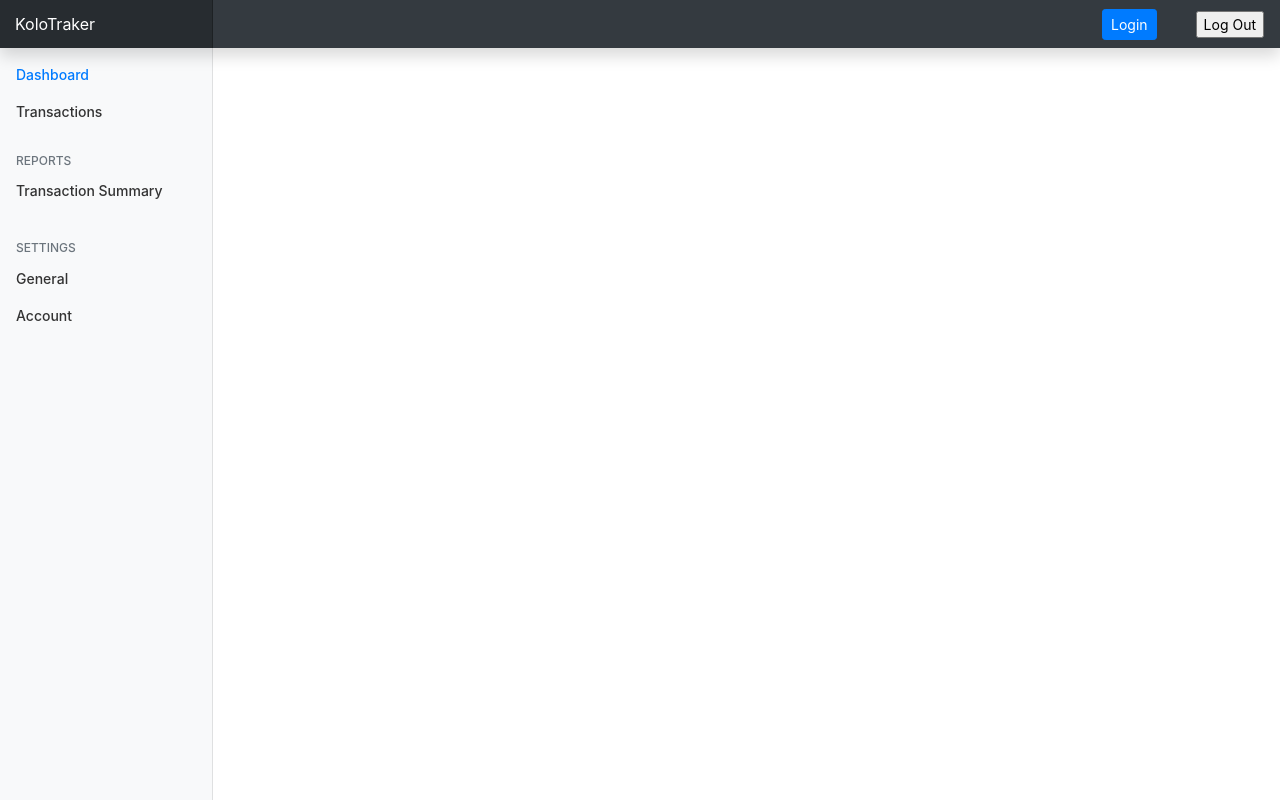
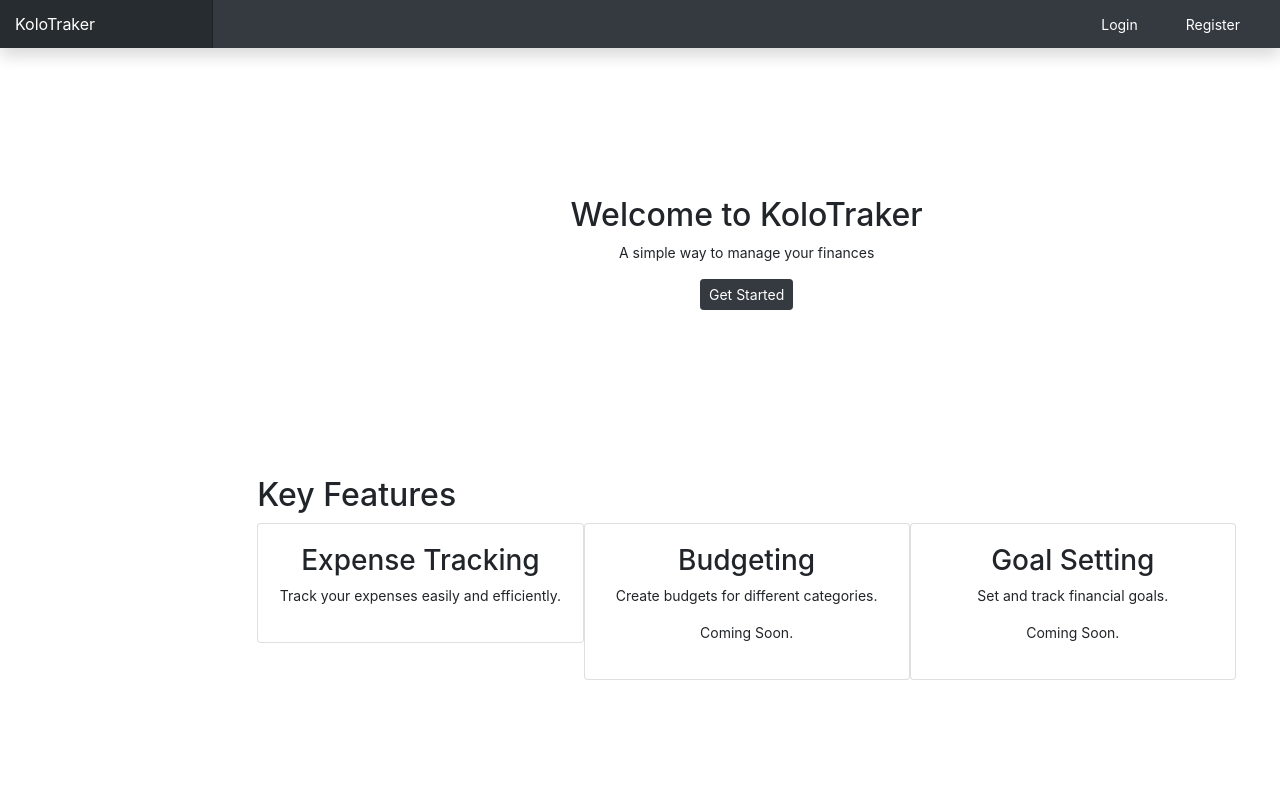
Before and after one commit to HarpLoid/kolotraker, a Django app: page / in a window 1280 px wide. Run offline with Django 3.2, Linux system fonts and the light colour scheme; some libraries are stand-ins or nearby versions.

Commit message:
deploying to heroku

```diff
--- a/authentication/views.py
+++ b/authentication/views.py
@@ -92,4 +92,4 @@ class LogoutView(View):
     def post(self, request):
         auth.logout(request)
         messages.success(request, 'You have been logged out')
-        return redirect('login')
+        return redirect('landing_page')
--- a/kolotraker/static/css/main.css
+++ b/kolotraker/static/css/main.css
@@ -21,3 +21,43 @@
 .show-password-toggle:hover {
   transform: scale(1.2);
 }
+
+.container {
+  max-width: 1200px;
+  margin: 0 auto;
+  padding: 0 20px;
+}
+
+.hero {
+  text-align: center;
+  padding: 100px 0;
+}
+
+.features {
+  padding: 50px 0;
+}
+
+.feature {
+  width: 33.33%;
+  float: left;
+  text-align: center;
+}
+
+.testimonials {
+  background-color: #f5f5f5;
+  padding: 50px 0;
+}
+
+.testimonial {
+  margin-bottom: 20px;
+  padding: 20px;
+  background-color: #fff;
+  border-radius: 5px;
+}
+
+footer {
+  background-color: #333;
+  color: #fff;
+  text-align: center;
+  padding: 20px 0;
+}
--- a/templates/landing_page.html
+++ b/templates/landing_page.html
@@ -19,28 +19,54 @@
     <nav class="navbar navbar-dark fixed-top bg-dark flex-md-nowrap p-0 shadow">
   <a class="navbar-brand col-sm-3 col-md-2 mr-0" href="#">KoloTraker</a>
   <ul class="navbar-nav px-3" style="display: flex; flex-direction: row; align-items: center;">
-    <li class="nav-item text-nowrap ml-4">
+    <li class="nav-item text-nowrap">
         <div class="col-md-2">
-            <a href="{% url 'login' %}" class="btn btn-sm btn-primary">Login</a>
+            <a href="{% url 'login' %}" class="btn btn-sm btn-dark ">Login</a>
           </div>
       </li>
-    <li class="nav-item text-nowrap ml-4">
-      <form action="{% url "logout" %}" method="post">
-        {% csrf_token %}
-        <input class="text text-capitalize" type="submit" value="Log Out">
-      </form>
+      <li class="nav-item text-nowrap">
+        <div class="col-md-2">
+            <a href="{% url 'register' %}" class="btn btn-sm btn-dark">Register</a>
+          </div>
+      </li>
     </li>
   </ul>
 </nav>
-
 <div class="container-fluid">
   <div class="row">
-    {% include 'components/sidebar.html' %}
-
-    <main role="main" class="col-md-9 ml-sm-auto col-lg-10 px-4">
-    {% block content %}
-
-    {% endblock %}
+    <main role="main" class=" ml-sm-auto col-lg-10 px-4">
+      <section class="hero">
+        <div class="container mt-5">
+            <h2>Welcome to KoloTraker</h2>
+            <p>A simple way to manage your finances</p>
+            <a href="{% url 'register' %}" class="btn btn-sm btn-dark">Get Started</a>
+        </div>
+    </section>
+    <section id="features" class="features">
+      <div class="container mt-3">
+          <h2>Key Features</h2>
+          <div class="card feature">
+            <div class="card-body">
+              <h3>Expense Tracking</h3>
+              <p>Track your expenses easily and efficiently.</p>
+            </div>
+          </div>
+          <div class="card feature">
+            <div class="card-body">
+              <h3>Budgeting</h3>
+              <p>Create budgets for different categories.</p>
+              <p>Coming Soon.</p>
+            </div>
+          </div>
+          <div class="card feature">
+            <div class="card-body">
+              <h3>Goal Setting</h3>
+              <p>Set and track financial goals.</p>
+              <p>Coming Soon.</p>
+            </div>
+          </div>
+      </div>
+  </section>
     </main>
   </div>
 </div>
```
